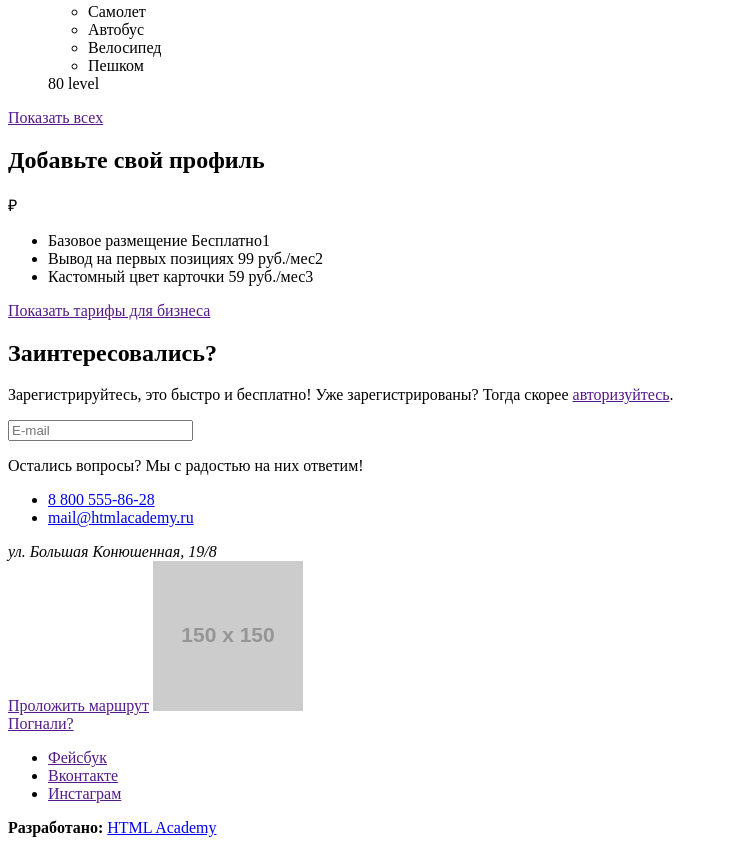
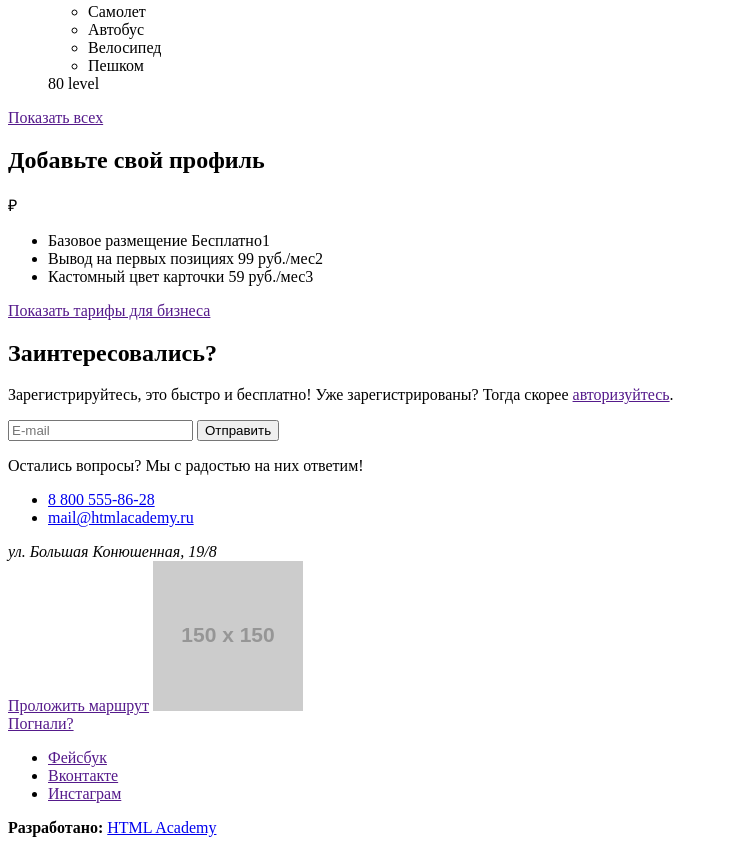
Before and after one commit to Nailya2019/1171555-pognali-18, a website: page source/index.html in a window 1280 px wide. Shown: the part 3453-4298 px from the top of the page, without its empty margins (0-730 px from the left). Drawn offline with Linux system fonts and the light colour scheme; placeholder pictures from the web are drawn by us.

Commit message:
Добавила кнопку отправить для email

```diff
--- a/source/index.html
+++ b/source/index.html
@@ -145,6 +145,7 @@
 
          <form action="https://echo.htmlacademy.ru" method="post">
             <input type="email" name="email" placeholder="E-mail" required>
+            <input type="submit" value="Отправить">
          </form>
 
          <p class="feedback__text">Остались вопросы? Мы с радостью на них ответим!</p>
```
